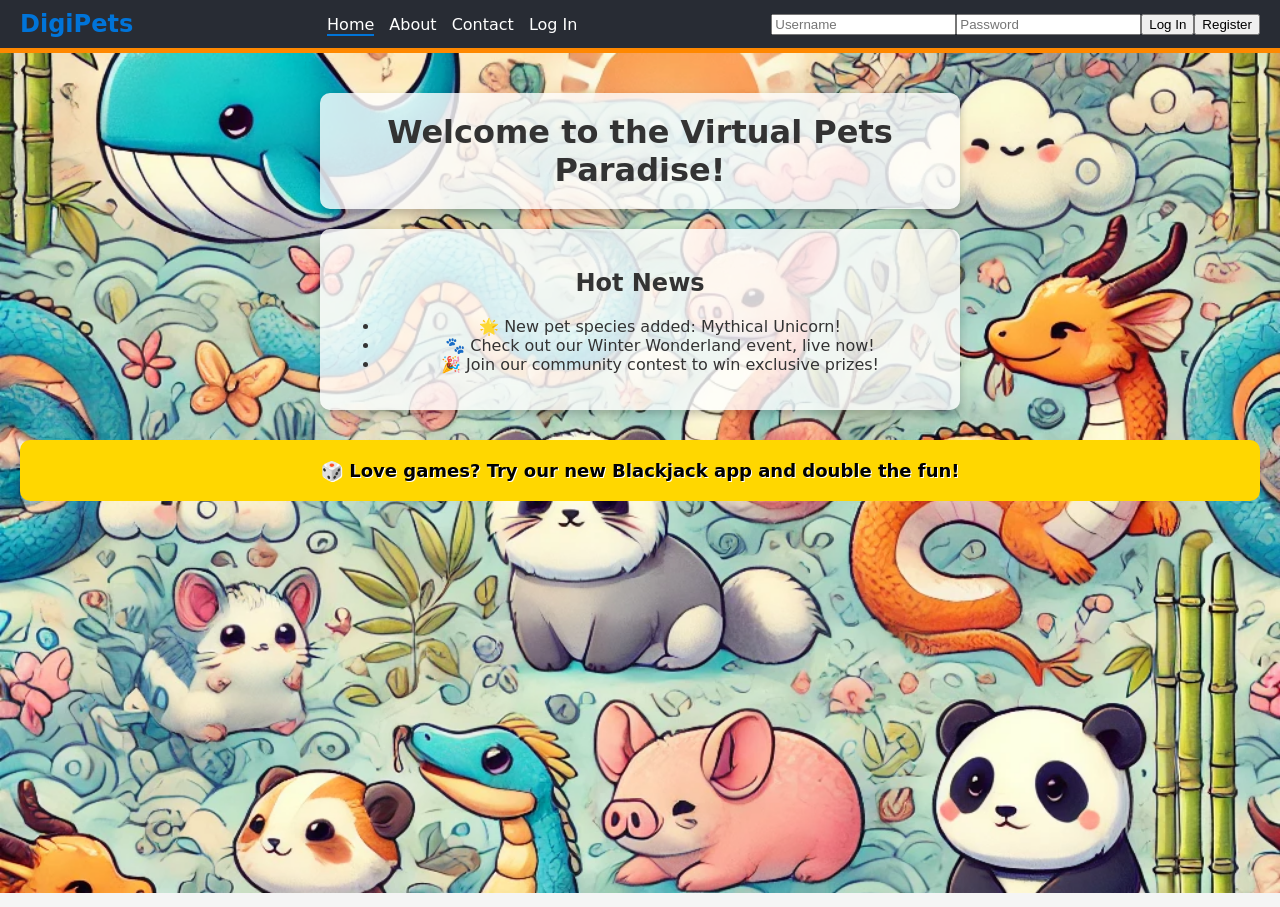
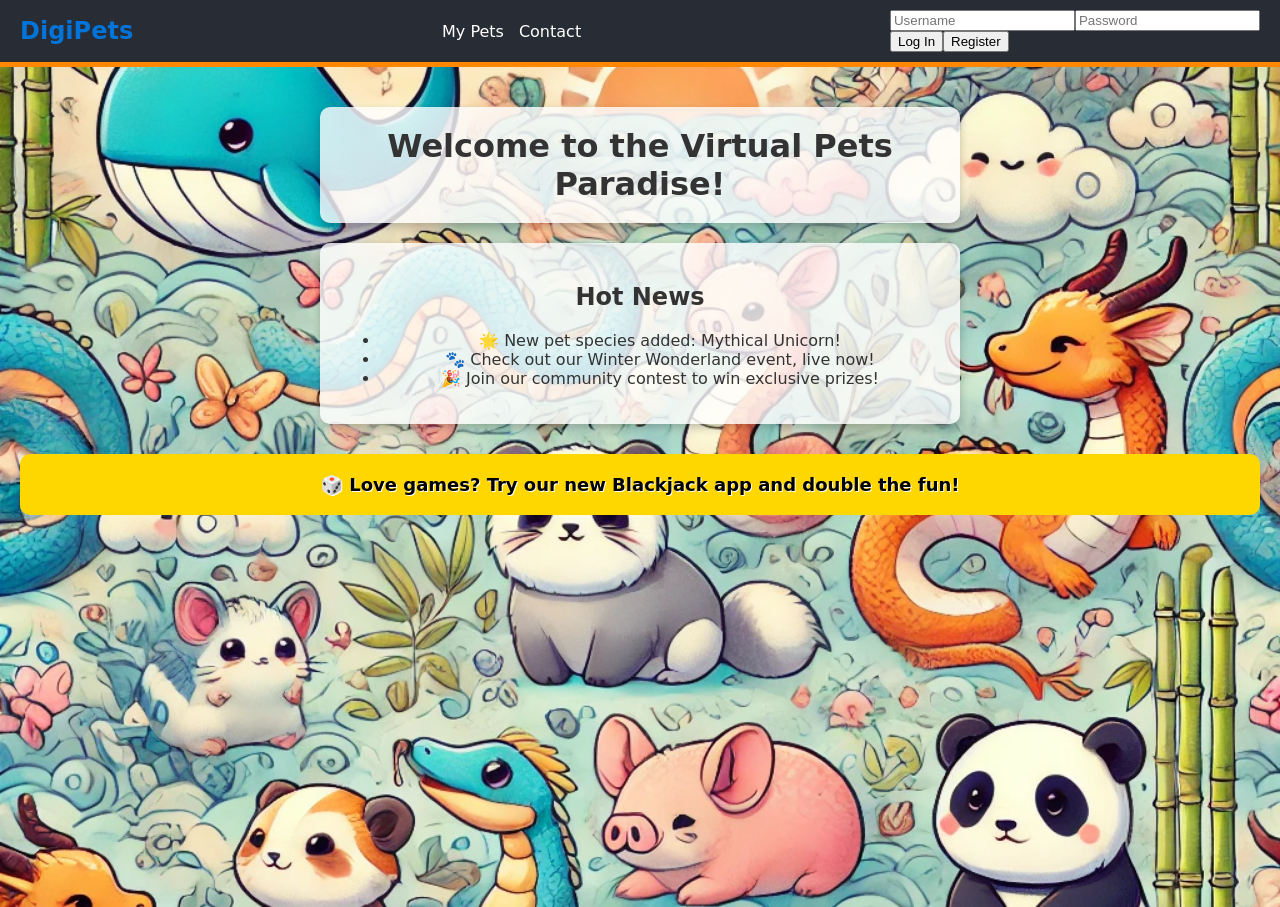
Before and after one commit to jraporta/Virtual-Pet-Frontend, a React (Vite) app: page / in a window 1280 px wide. Built offline with nearby package versions, Linux system fonts and the light colour scheme.

Commit message:
change header links

```diff
--- a/src/components/Header/Header.jsx
+++ b/src/components/Header/Header.jsx
@@ -30,18 +30,10 @@ function Header() {
                 <ul className="nav-list">
                     <li>
                         <NavLink
-                            to="/"
+                            to={!username ? "/login" : "/dashboard"}
                             className={({ isActive }) => (isActive ? 'nav-link active' : 'nav-link')}
                         >
-                            Home
-                        </NavLink>
-                    </li>
-                    <li>
-                        <NavLink
-                            to="/about"
-                            className={({ isActive }) => (isActive ? 'nav-link active' : 'nav-link')}
-                        >
-                            About
+                            My Pets
                         </NavLink>
                     </li>
                     <li>
@@ -50,14 +42,6 @@ function Header() {
                             className={({ isActive }) => (isActive ? 'nav-link active' : 'nav-link')}
                         >
                             Contact
-                        </NavLink>
-                    </li>
-                    <li>
-                        <NavLink
-                            to="/login"
-                            className={({ isActive }) => (isActive ? 'nav-link active' : 'nav-link')}
-                        >
-                            Log In
                         </NavLink>
                     </li>
                 </ul>
--- a/src/components/LoginForm/LoginForm.jsx
+++ b/src/components/LoginForm/LoginForm.jsx
@@ -58,6 +58,7 @@ const LoginForm = ({ onLogin }) => {
         onChange={(e) => setPassword(e.target.value)}
         className="login-input"
       />
+      <br/>
       <button
         type="button"
         className="login-button"
--- a/src/pages/About.jsx
+++ b/src/pages/Contact.jsx
@@ -1,9 +1,7 @@
 
-import { useState } from 'react';
-import { useNavigate } from 'react-router-dom';
 import React from 'react';
 
-const About = () => {
+const Contact = () => {
 
     return (
         <div>
@@ -12,4 +10,4 @@ const About = () => {
     );
 };
 
-export default About;
+export default Contact;
--- a/src/routes/AppRoutes.jsx
+++ b/src/routes/AppRoutes.jsx
@@ -2,8 +2,8 @@ import React from "react";
 import { Routes, Route } from "react-router-dom";
 import Home from "../pages/Home";
 import LoginPage from "../pages/LoginPage";
+import Contact from "../pages/Contact"
 import Dashboard from "../pages/Dashboard";
-import About from "../pages/About";
 import NotFound from "../pages/NotFound";
 import Pet from "../components/Pet";
 
@@ -13,7 +13,7 @@ const AppRoutes = () => {
             <Route path="/" element={<Home />} />
             <Route path="/login" element={<LoginPage />} />
             <Route path="/dashboard" element={<Dashboard />} />
-            <Route path="/about" element={<About />} />
+            <Route path="/contact" element={<Contact />} />
             <Route path="/pet" element={<Pet />} />
             <Route path="*" element={<NotFound />} /> {/* Catch-all route */}
         </Routes>
```
